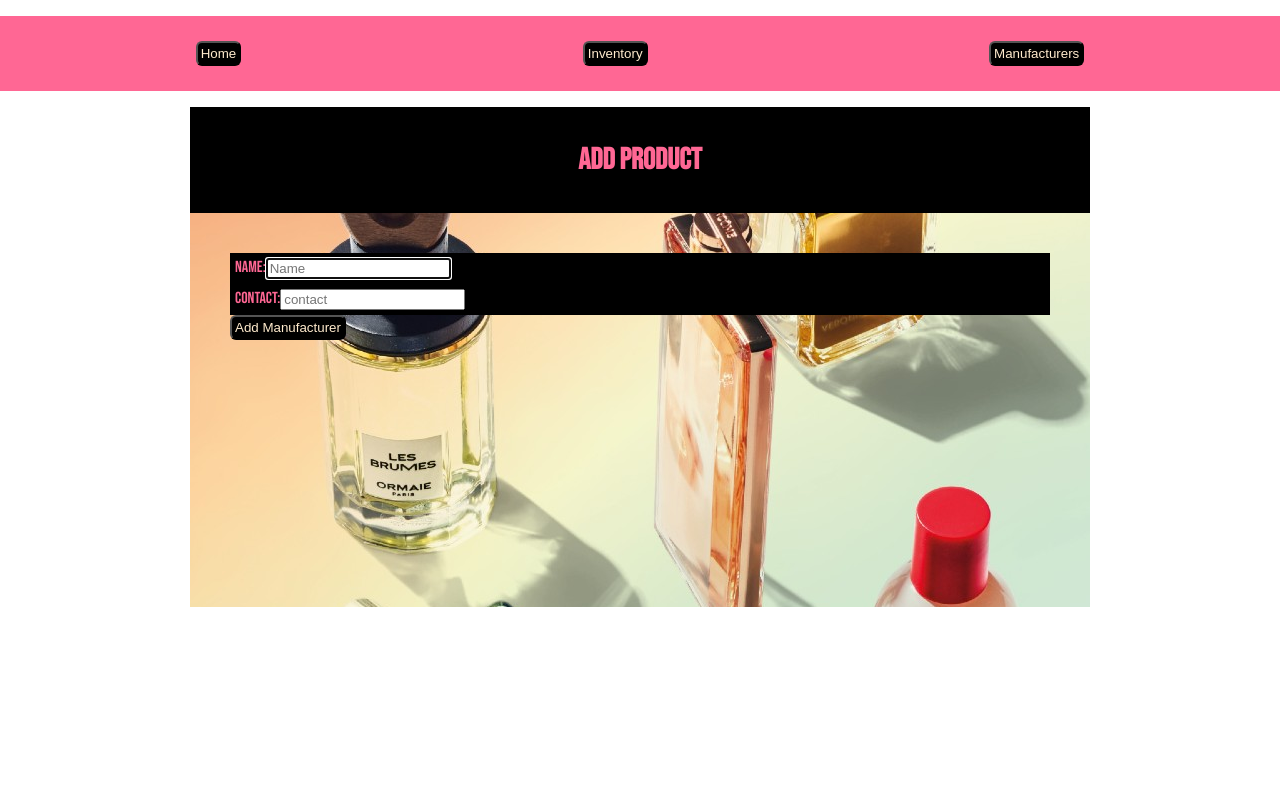
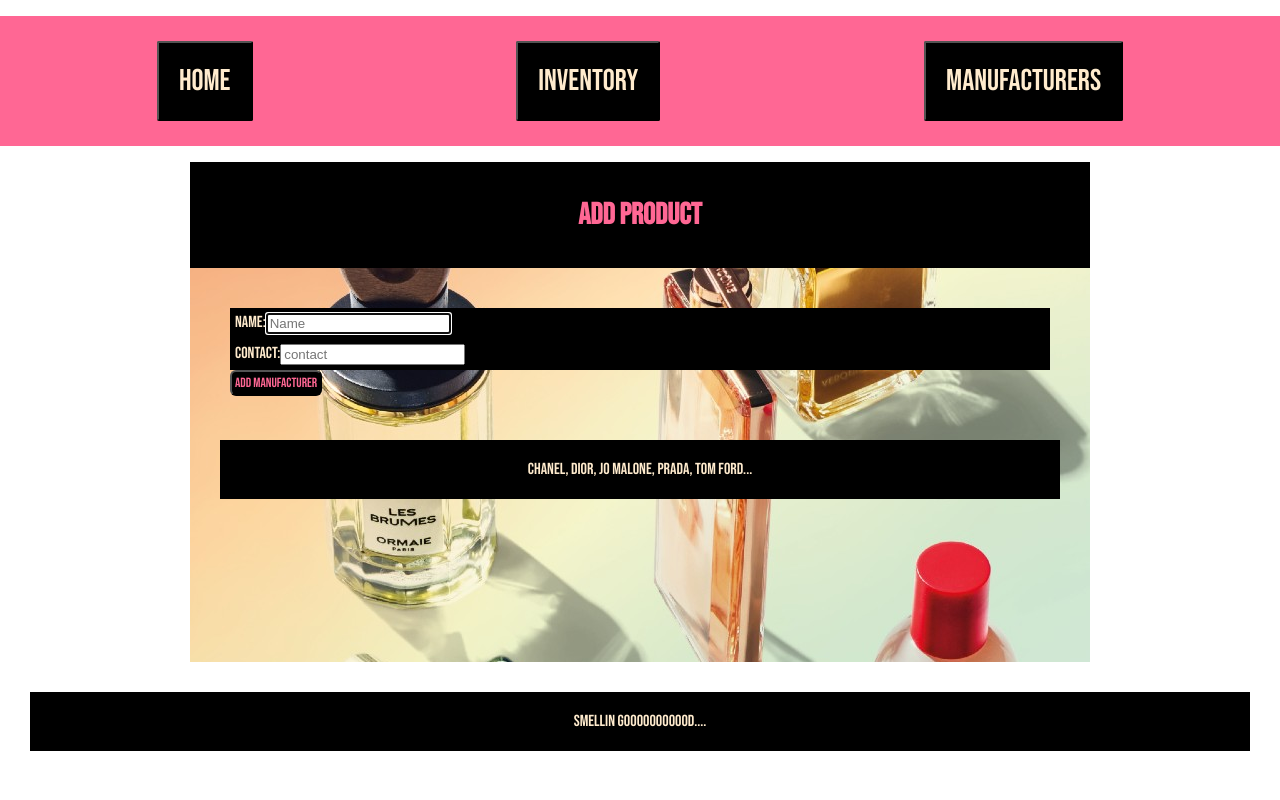
Before and after one commit to RhiannonAW123/PROJECT-1---Perfume-Shop-Inventory, a Flask app: page /manufacturers/new in a window 1280 px wide. Run offline with Flask 2, Linux system fonts and the light colour scheme.

Commit message:
Played with buttons

```diff
--- a/static/style.css
+++ b/static/style.css
@@ -6,6 +6,7 @@
   /* Header/Logo Title */
   .header {
     padding: 60px;
+    text-shadow: 2px 2px rgb(97, 5, 40);
     text-align: center;
     background: rgb(0, 0, 0);
     color: rgb(255 113 165);
@@ -16,7 +17,7 @@
     padding-top: 50px;
     text-align: center;
     background: black;
-    color: rgb(252, 250, 230);
+    color: rgb(255, 103, 148);
     font-size: 30px;
     width: 250px;
     height: 85px;
@@ -28,6 +29,7 @@
       display: flex;
       flex-direction: row;
       justify-content: space-evenly;
+
 }
 
 
@@ -49,17 +51,19 @@
     height: 500px;
     margin: 0 auto;
     background: rgb(255, 103, 148);
-    color: rgb(255, 103, 148);
+    color: blanchedalmond;
     background-image: url("images/bottles.jpg");
 
   }
 
   .table_headers {
       background-color: black;
+      width: fit-content;
   }
 
   .col_headers {
       background-color: black;
+      color: rgb(255, 103, 148);
   }
 
  .buttons {
@@ -67,9 +71,10 @@
      display: flex;
      border-radius: 6px;
      background-color: black;
-     color: blanchedalmond;
+     color: rgb(255, 103, 148);
      float: left;
      cursor: pointer;
+     font-family: "Bebas Neue", Helvetica, sans-serif;
  }
 
  .form_options {
@@ -93,6 +98,29 @@
  .form_headers {
      padding: 10px;
      background-color: black;
+     color: rgb(255, 103, 148);
      text-align: center;
      font-family:"Bebas Neue", arial, sans-serif; font-size: 20px;
  }
+
+ .about {
+     background-color: black;
+     color: blanchedalmond;
+     text-align: center;
+     margin: 30px;
+     padding: 20px;
+ }
+
+ .main_buttons {
+    padding: 20px;
+    display: flex;
+    border-radius: 2px;
+    background-color: black;
+    color: blanchedalmond;
+    float: left;
+    cursor: pointer;
+    font-family: "Bebas Neue", Helvetica, sans-serif;
+    font-size: 30px;
+
+
+ }
--- a/templates/base.html
+++ b/templates/base.html
@@ -13,13 +13,12 @@
   <header>
     <nav class="base_nav">
       <ul class="menu">
-        <li><a href='/home'><button class="buttons">Home</button></a></li>
-        <li><a href='/products'><button class="buttons">Inventory</button></a></li>
-        <li><a href='/manufacturers'><button class="buttons">Manufacturers</button></a></li>
+        <li><a href='/home'><button class="main_buttons">Home</button></a></li>
+        <li><a href='/products'><button class="main_buttons">Inventory</button></a></li>
+        <li><a href='/manufacturers'><button class="main_buttons">Manufacturers</button></a></li>
       </ul>
     </nav>
   </header>
-
   <main>
   <div class="container">
 
@@ -27,7 +26,7 @@
     {% endblock %}
 
   </div>
-
 </main>
+  <p class="about">smellin gooooooooood....</p>
 </body>
 </html>
--- a/templates/manufacturers/edit.html
+++ b/templates/manufacturers/edit.html
@@ -20,4 +20,6 @@
 
 </form>
 
+<p class="about">Chanel, Dior, Jo Malone, Prada, Tom Ford...</p>
+
 {% endblock %}
--- a/templates/manufacturers/index.html
+++ b/templates/manufacturers/index.html
@@ -10,16 +10,20 @@
      <TH>Name</TH>
      <TH>Contact</TH>
      <TH></TH>
+     <TH></TH>
   </TR>
   {% for manufacturer in all_manufacturers %}
   <TR ALIGN="CENTER">
     <TD class="table_info">{{manufacturer.name}}</TD>
     <TD class="table_info">{{manufacturer.contact}}</TD>
     <TD><a href="manufacturers/{{manufacturer.id}}/edit"><button class="buttons">Edit</button></a></TD>
+    <TD><form action="manufacturers/{{manufacturer.id}}/delete" method="POST"><button class="buttons">Delete</button></form></TD>
   </TR>
   {% endfor %}
 </TABLE>
 
 <a href="manufacturers/new"><button class="buttons">Manufacturer</button> </a>
 
+
+
 {% endblock %}
--- a/templates/manufacturers/new.html
+++ b/templates/manufacturers/new.html
@@ -21,4 +21,6 @@
 
 </form>
 
+<p class="about">Chanel, Dior, Jo Malone, Prada, Tom Ford...</p>
+
 {% endblock %}
--- a/templates/products/edit.html
+++ b/templates/products/edit.html
@@ -49,4 +49,6 @@
 
 </form>
 
+<p class="about">Chanel, Dior, Jo Malone, Prada, Tom Ford...</p>
+
 {% endblock %}
--- a/templates/products/index.html
+++ b/templates/products/index.html
@@ -14,6 +14,7 @@
      <TH>Sell Price</TH>
      <TH>Manufacturer</TH>
      <TH></TH>
+     <TH></TH>
   </TR>
   {% for product in all_products %}
   <TR ALIGN="CENTER">
@@ -24,10 +25,13 @@
     <TD class="table_info">{{product.sell_price}}</TD>
     <TD class="table_info">{{product.manufacturer.name}}</TD>
     <TD><a href="products/{{product.id}}/edit"><button class="buttons">Edit</button></a></TD>
+    <TD><form action="products/{{product.id}}/delete" method="POST"><button class="buttons">Delete</button></form></TD>
+
   </TR>
   {% endfor %}
 </TABLE>
 
 <a href="products/new"><button class="buttons">Add Product</button></a>
 
+
 {% endblock %}
--- a/templates/products/new.html
+++ b/templates/products/new.html
@@ -45,4 +45,6 @@
 
 </form>
 
+<p class="about">Chanel, Dior, Jo Malone, Prada, Tom Ford...</p>
+
 {% endblock %}
```
